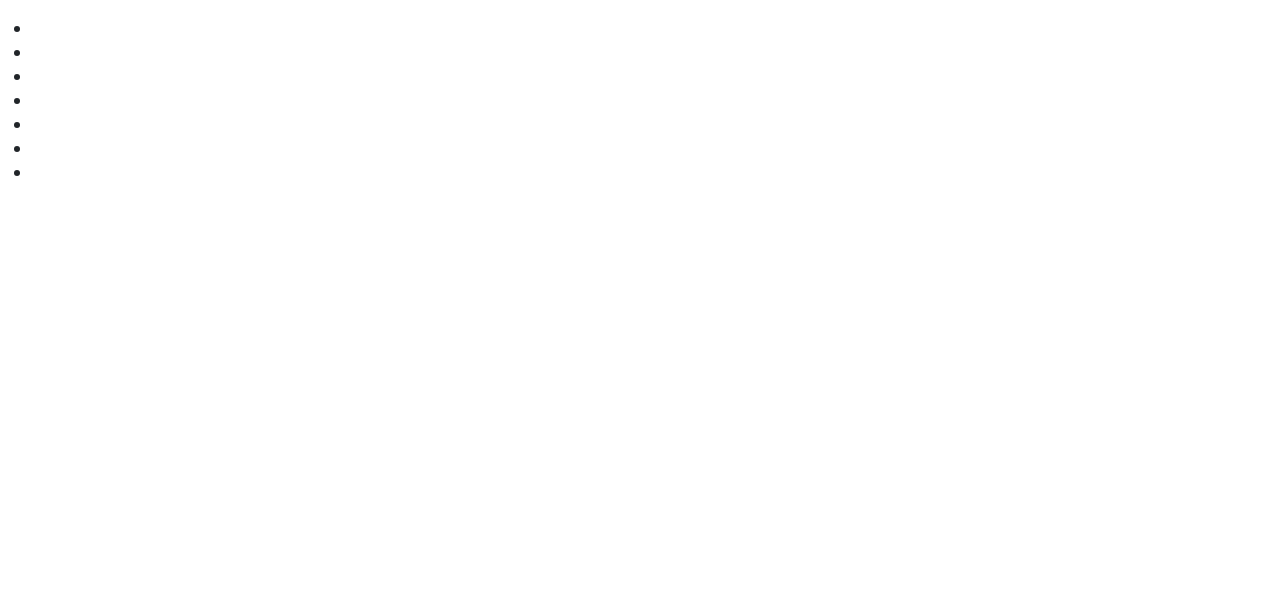
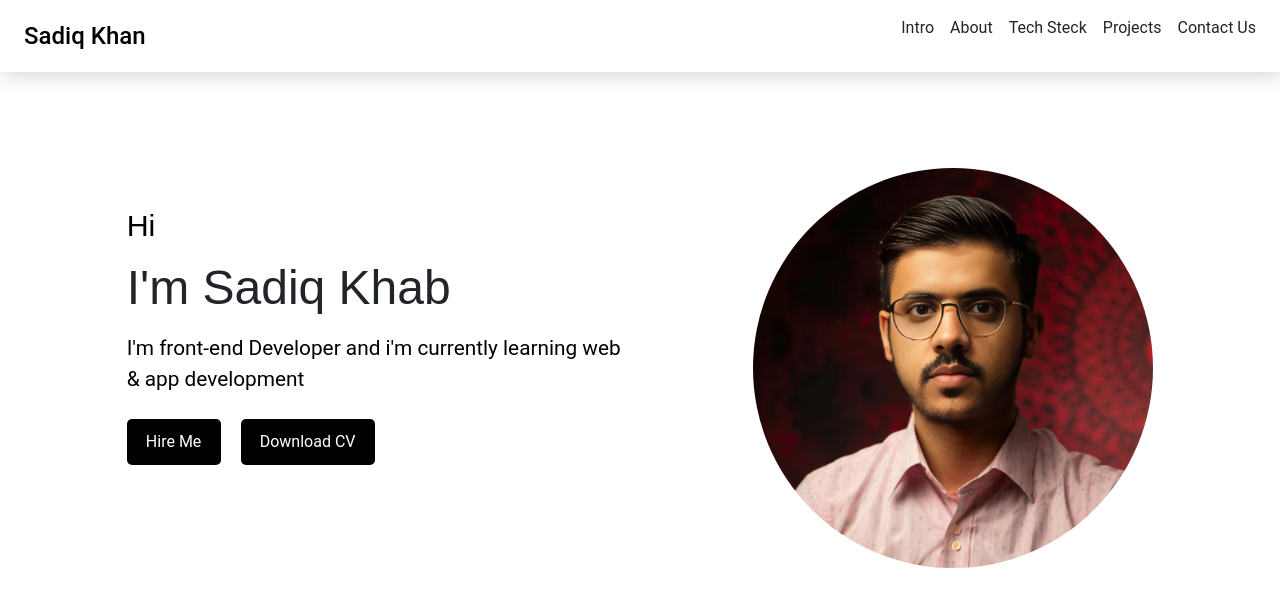
Before and after one commit to sadiqkhan-eng/html-portfolio, a plain HTML site: page index.html in a window 1280 px wide. Drawn offline with nearby package versions, Linux system fonts and the light colour scheme.

Commit message:
hero section

```diff
--- a/index.html
+++ b/index.html
@@ -31,19 +31,42 @@
     <!-- Header -->
 
     <header>
-      <mav class="navbar"></mav>
+      <mav class="navbar">
+        <div class="nav-logo">
+          <a href="#">Sadiq Khan</a>
+        </div>
+
       <ul class="nav-ul">
-        <li class="nav-item"><a href="" class="nav-link"></a></li>
-        <li class="nav-item"><a href="" class="nav-link"></a></li>
-        <li class="nav-item"><a href="" class="nav-link"></a></li>
-        <li class="nav-item"><a href="" class="nav-link"></a></li>
-        <li class="nav-item"><a href="" class="nav-link"></a></li>
-        <li class="nav-item"><a href="" class="nav-link"></a></li>
-        <li class="nav-item"><a href="" class="nav-link"></a></li>
+        <li class="nav-item"><a href="" class="nav-link">Intro</a></li>
+        <li class="nav-item"><a href="" class="nav-link">About</a></li>
+        <li class="nav-item"><a href="" class="nav-link">Tech Steck</a></li>
+        <li class="nav-item"><a href="" class="nav-link">Projects</a></li>
+        <li class="nav-item"><a href="" class="nav-link">Contact Us</a></li>
+        <!-- <li class="nav-item"><a href="" class="nav-link"></a></li> -->
+        <!-- <li class="nav-item"><a href="" class="nav-link"></a></li> -->
       </ul>
+        </mav>
     </header>
 
     <!-- Intero section -->
+
+    <section class="intro">
+        <div class="intro-content">
+            <div class="intro-left">
+                <h5>Hi</h5>
+                <h1>I'm Sadiq Khab</h1>
+                <p>I'm front-end Developer and i'm currently learning web & app development</p>
+                <div class="btns" style="gap: 20px;">
+                    <button>Hire Me</button>
+                    <button onclick="window.open('./cv.txt')">Download CV</button>
+                </div>
+            </div>
+            <div class="intro-right">
+              <img src="./profile.jpg" alt="" class="pro-img">
+            </div>
+        </div>
+    </section>
+
 
     <!-- About section -->
 
--- a/style.css
+++ b/style.css
@@ -0,0 +1,102 @@
+* {
+    margin: 0;
+    padding: 0;
+    box-sizing: border-box;
+}
+
+body {
+    font-family: "Roboto", sans-serif;
+}
+
+h1,h2,h3,h4,h5,h6 {
+    font-family: "Poppins", sans-serif;
+}
+
+a {
+    text-decoration: none;
+    color: #000;
+}
+
+li {
+    list-style: none;
+}
+
+.navbar {
+    display: flex;
+    justify-content: space-between;
+    align-items: center;
+    padding: 1rem 1.5rem;
+    box-shadow: 2px 1px 25px rgba(0, 0, 0, 0.2);
+}
+
+.navbar .nav-logo a {
+    font-size: 1.5rem;
+    font-weight: 500;
+    color: #000;
+}
+
+.navbar .nav-ul {
+    display: flex;
+    gap: 1rem;
+}
+
+.intro-content {
+    display: flex;
+    justify-content: space-evenly;
+    align-items: center;
+    margin: auto;
+    margin-top: 2rem;
+}
+
+.intro-content .intro-left {
+    display: flex;
+    flex-direction: column;
+    gap: 0.5rem;
+}
+
+.intro-content .intro-left h1 {
+    font-size: 3rem;
+}
+
+.intro-content .intro-left h5 {
+    font-size: 1.9rem;
+    color: #000;
+    font-weight: 400;
+}
+
+.intro-content .intro-left p{
+    font-size: 1.3rem;
+    width: 500px;
+    color: #000;
+    font-weight: 400;
+}
+
+
+.intro-content .intro-left > .btns {
+    display: flex;
+}
+
+.intro-content .intro-left .btns button {
+    padding: 0.7rem 1.2rem;
+    border: none;
+    background-color: #000;
+    color: #fff;
+    border-radius: 5px;
+    cursor: pointer;
+    /* gap: 30px; */
+}
+
+.intro-content .intro-right {
+    display: flex;
+    flex-direction: column;
+    gap: 1rem;
+    margin-top: 2rem;
+}
+
+.intro-content .intro-right .pro-img {
+    width: 400px;
+    height: 400px;
+    border-radius: 50%;
+    overflow: hidden;
+    margin-top: 2rem
+}
```
Also changed, not shown: profile.jpg (added).
